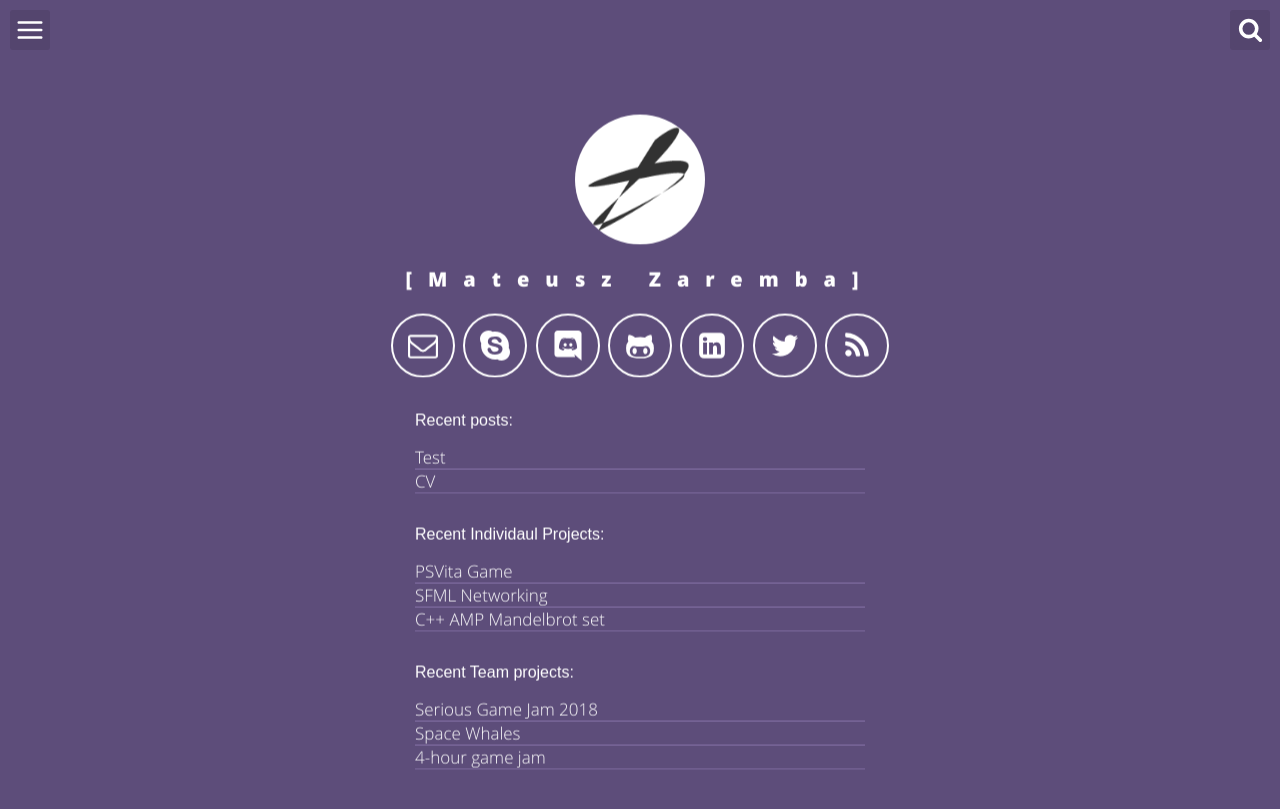
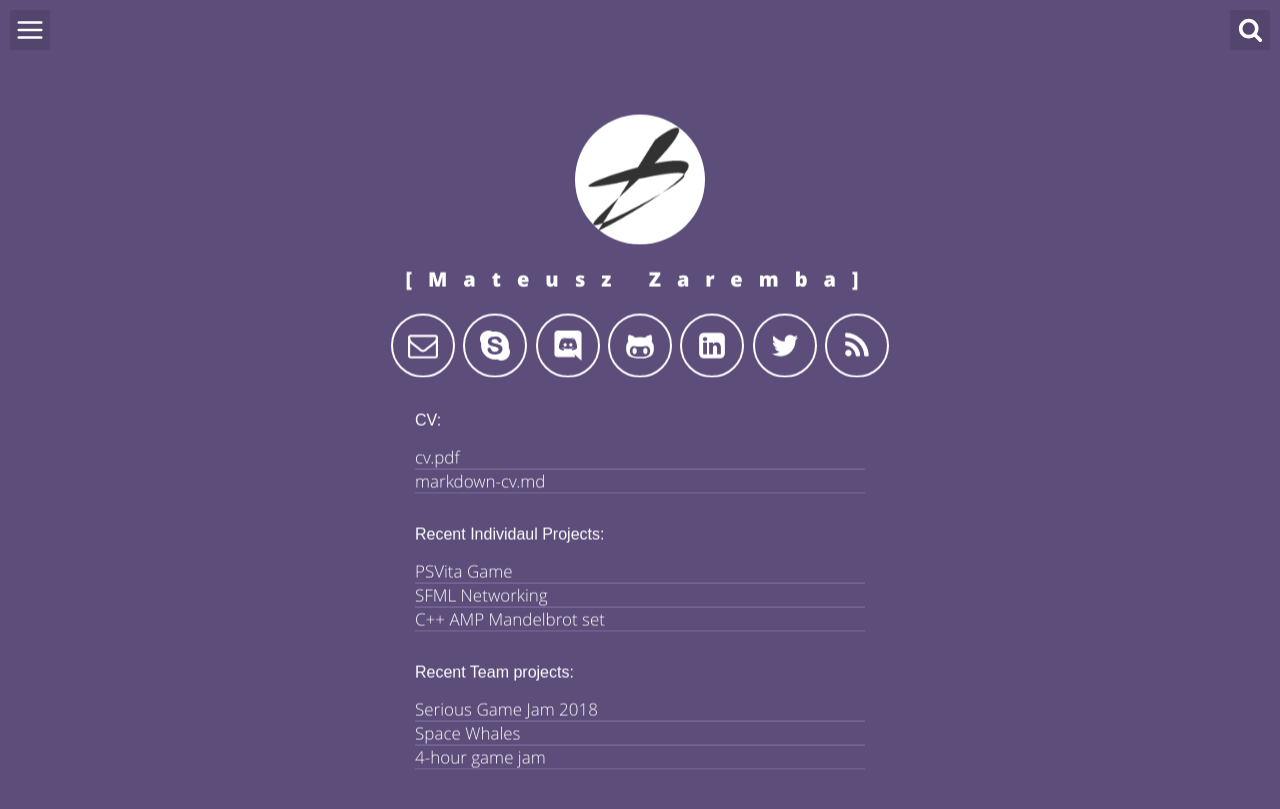
Before and after one commit to matzar/matzar.github.io, a Jekyll site: the page built from index.html, in a window 1280 px wide. Shown: the top 809 px of the page. Built offline with Jekyll 4.4.1, drawn with Linux system fonts in a browser that asks for light colours.

Commit message:
cv in header-default and _config

```diff
--- a/_config.yml
+++ b/_config.yml
@@ -54,6 +54,14 @@
     - title: search
       url: ""
       key_trigger: s #WARNING: search only works with "s"
+
+# cv
+cv:
+  - name: cv.pdf
+    url: /cv
+  - name: markdown-cv.md
+    url: /markdown-cv
+
 
 # projects in header index
 projects:
--- a/_includes/header-default.html
+++ b/_includes/header-default.html
@@ -11,12 +11,23 @@
 
         {% include icons-home.html %}
 
-        <ul class="recent">
+        <!-- <ul class="recent">
             <p>Recent posts:</p>
              {% for post in site.posts limit:2%}
                 <li>
                     <a title="Go to post" href="{{ post.url | prepend: site.baseurl }}">
                         <h2 class="post-title" itemprop="name">{{ post.title }}</h2>
+                    </a>
+                </li>
+              {% endfor %}
+        </ul> -->
+
+        <ul class="recent">
+            <p>CV:</p>
+             {% for project in site.cv limit:2%}
+                <li>
+                    <a title="Go to cv" href="{{ project.url}}">
+                        <h2 class="post-title" itemprop="name">{{ project.name }}</h2>
                     </a>
                 </li>
               {% endfor %}
```
